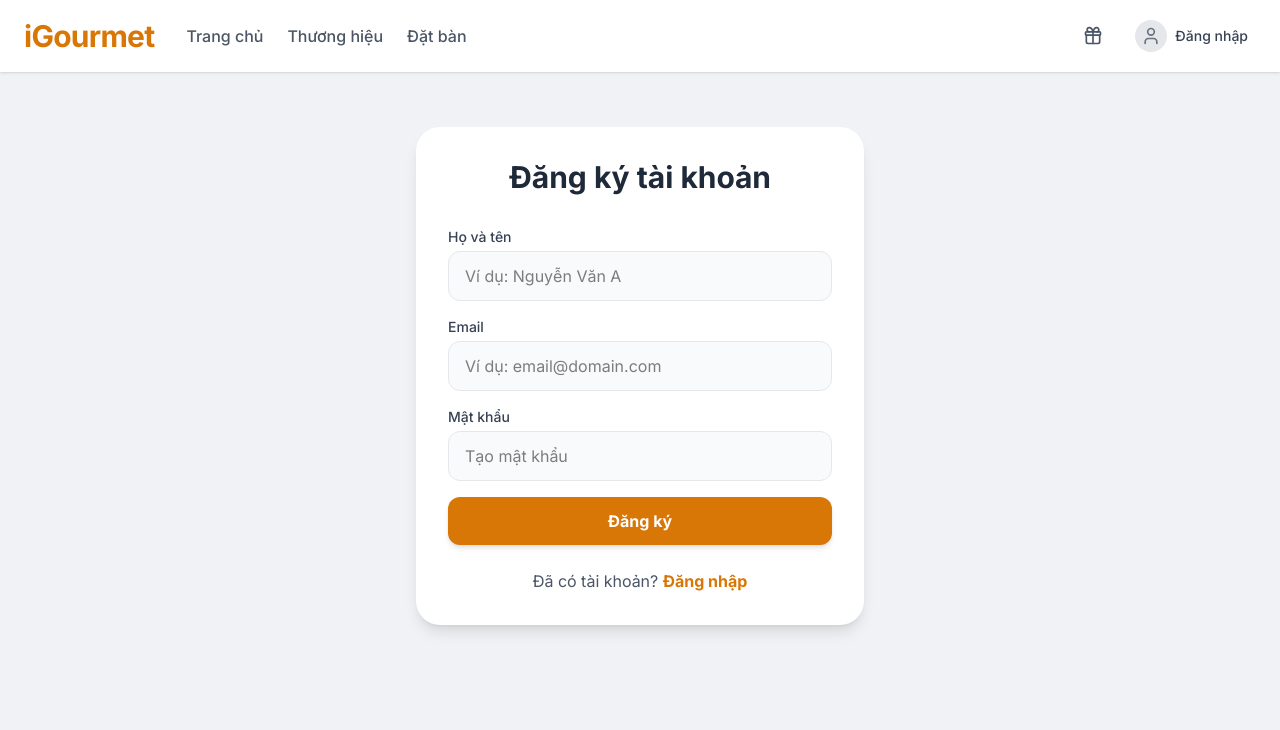
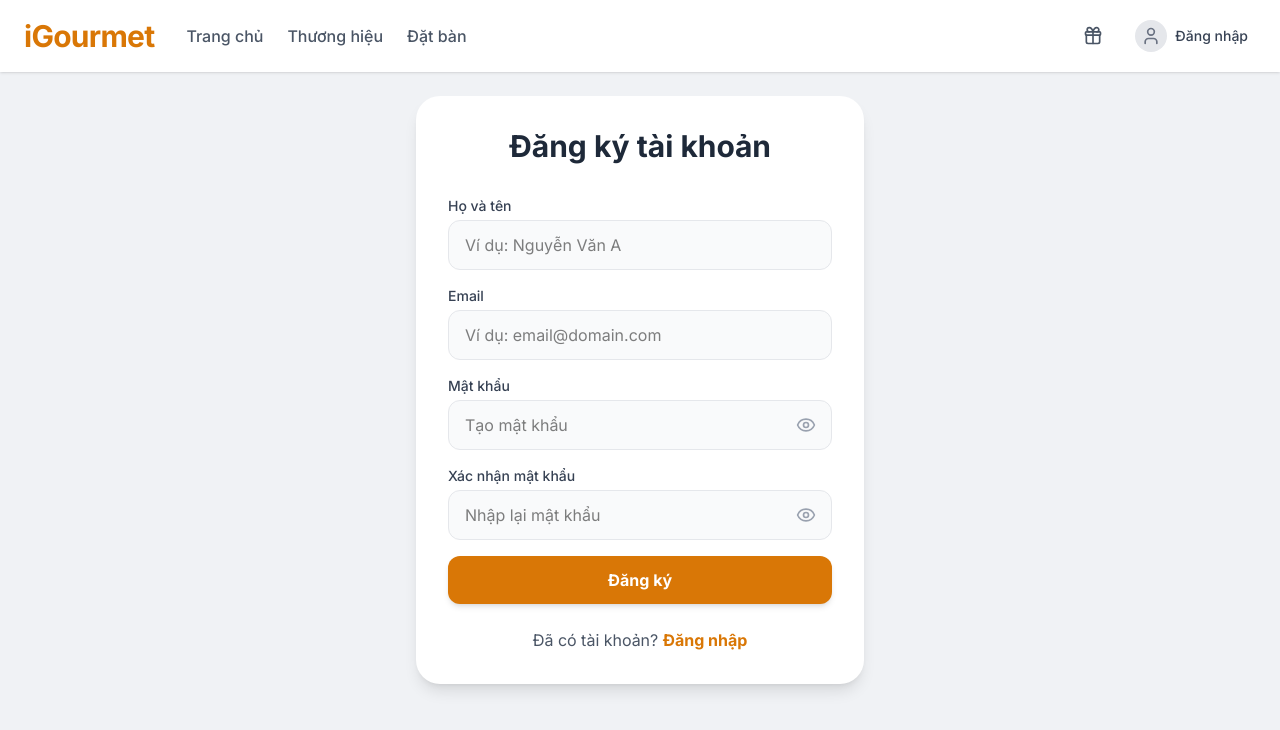
Before and after one commit to sowncns/ManagerRestaurant, a React (Vite) app in the folder igourmet-app/: page /signup in a window 1280 px wide. Shown: the top 730 px of the page. Built offline with nearby package versions, Linux system fonts and the light colour scheme; no server answers.

Commit message:
change QR code voucher

```diff
--- a/igourmet-app/src/components/VoucherModal.tsx
+++ b/igourmet-app/src/components/VoucherModal.tsx
@@ -38,6 +38,8 @@ const VoucherModal = ({ isOpen, onClose }: VoucherModalProps) => {
 
   // QR token 1 lần cho nhân viên quét (gắn khách -> cashback + tích điểm khi thanh toán)
   const [scanToken, setScanToken] = useState<string | null>(null);
+  // Mã gõ tay NGẮN, ephemeral: sống/chết cùng QR (120s), fallback khi không quét được.
+  const [redeemCode, setRedeemCode] = useState<string | null>(null);
   const [tokenLoading, setTokenLoading] = useState(false);
   const [tokenError, setTokenError] = useState('');
   const [timeLeft, setTimeLeft] = useState(0);
@@ -47,6 +49,7 @@ const VoucherModal = ({ isOpen, onClose }: VoucherModalProps) => {
   const openVoucher = async (v: Voucher) => {
     setSelectedVoucher(v);
     setScanToken(null);
+    setRedeemCode(null);
     setTokenError('');
     setTimeLeft(0);
     setTokenLoading(true);
@@ -56,6 +59,7 @@ const VoucherModal = ({ isOpen, onClose }: VoucherModalProps) => {
         customerVoucherId: v.customer_voucher_id,
       });
       setScanToken(res.token);
+      setRedeemCode(res.code ?? null);
       setTimeLeft(res.expiresIn || 120);
     } catch (err: any) {
       setTokenError(err.response?.data?.message || 'Không thể tạo mã QR voucher.');
@@ -67,6 +71,7 @@ const VoucherModal = ({ isOpen, onClose }: VoucherModalProps) => {
   const closeVoucher = () => {
     setSelectedVoucher(null);
     setScanToken(null);
+    setRedeemCode(null);
     setTokenError('');
     setTimeLeft(0);
   };
@@ -235,8 +240,19 @@ const VoucherModal = ({ isOpen, onClose }: VoucherModalProps) => {
             </div>
 
             {scanToken && timeLeft > 0 && (
-              <p className="text-sm font-bold text-[#00a662] mb-2">Hết hạn sau {timeLeft}s</p>
+              <p className="text-center text-sm font-bold text-[#00a662] mb-2">Hết hạn sau {timeLeft}s</p>
             )}
+
+            {/* Ma go tay ngan, ephemeral: het han cung QR (120s). Chi hien khi con hieu luc. */}
+            {redeemCode && timeLeft > 0 && (
+              <div className="text-center mb-3">
+                <p className="text-xs text-gray-500 mb-1">Không quét được? Đọc mã này cho nhân viên nhập:</p>
+                <span className="inline-block font-mono text-2xl font-bold text-gray-900 tracking-widest bg-gray-100 px-4 py-1.5 rounded-lg select-all">
+                  {redeemCode}
+                </span>
+              </div>
+            )}
+
             <p className="text-sm text-gray-600 font-medium text-center px-2">
               Đưa mã QR này cho nhân viên phục vụ hoặc thu ngân để áp dụng giảm giá — bạn cũng được tích điểm & cashback khi thanh toán.
             </p>
--- a/igourmet-app/src/pages/MyQr.tsx
+++ b/igourmet-app/src/pages/MyQr.tsx
@@ -66,7 +66,7 @@ const MyQr = () => {
 
           <div className="mt-8 pt-6 border-t border-gray-100">
             <h3 className="font-bold text-gray-800 text-lg mb-1">{user?.full_name || 'Khách hàng'}</h3>
-            <p className="text-sm text-gray-500">{user?.phone || user?.email || 'Thành viên iGourmet'}</p>
+            <p className="text-sm text-gray-500">{user?.phone || 'Thành viên iGourmet'}</p>
             {user?.id && (
               <p className="mt-2 inline-block px-3 py-1 bg-gray-100 rounded-lg text-xs font-mono text-gray-600 tracking-wider">
                 ID: {String(user.id).padStart(6, '0')}
--- a/igourmet-app/src/pages/Signup.tsx
+++ b/igourmet-app/src/pages/Signup.tsx
@@ -1,5 +1,6 @@
 import { useState } from 'react';
 import { Link, useNavigate } from 'react-router-dom';
+import { Eye, EyeOff } from 'lucide-react';
 import api from '../lib/api';
 
 const Signup = () => {
@@ -8,6 +9,9 @@ const Signup = () => {
     email: '',
     password: '',
   });
+  const [confirmPassword, setConfirmPassword] = useState('');
+  const [showPassword, setShowPassword] = useState(false);
+  const [showConfirm, setShowConfirm] = useState(false);
   const [error, setError] = useState('');
   const [success, setSuccess] = useState('');
   const [loading, setLoading] = useState(false);
@@ -27,6 +31,11 @@ const Signup = () => {
 
     if (!formData.full_name || !formData.email || !formData.password) {
       setError('Vui lòng điền đầy đủ thông tin');
+      return;
+    }
+
+    if (formData.password !== confirmPassword) {
+      setError('Mật khẩu xác nhận không khớp');
       return;
     }
 
@@ -86,14 +95,42 @@ const Signup = () => {
           </div>
           <div>
             <label className="block text-sm font-medium text-gray-700 mb-1">Mật khẩu</label>
+            <div className="relative">
               <input
-              type="password"
+                type={showPassword ? "text" : "password"}
                 name="password"
                 value={formData.password}
                 onChange={handleChange}
-              className="w-full bg-gray-50 border border-gray-200 rounded-xl px-4 py-3 outline-none focus:border-primary focus:ring-1 focus:ring-primary transition-all"
+                className="w-full bg-gray-50 border border-gray-200 rounded-xl px-4 py-3 pr-12 outline-none focus:border-primary focus:ring-1 focus:ring-primary transition-all"
                 placeholder="Tạo mật khẩu"
               />
+              <button
+                type="button"
+                onClick={() => setShowPassword(!showPassword)}
+                className="absolute right-4 top-1/2 -translate-y-1/2 text-gray-400 hover:text-gray-600 focus:outline-none"
+              >
+                {showPassword ? <EyeOff className="w-5 h-5" /> : <Eye className="w-5 h-5" />}
+              </button>
+            </div>
+          </div>
+          <div>
+            <label className="block text-sm font-medium text-gray-700 mb-1">Xác nhận mật khẩu</label>
+            <div className="relative">
+              <input
+                type={showConfirm ? "text" : "password"}
+                value={confirmPassword}
+                onChange={(e) => setConfirmPassword(e.target.value)}
+                className="w-full bg-gray-50 border border-gray-200 rounded-xl px-4 py-3 pr-12 outline-none focus:border-primary focus:ring-1 focus:ring-primary transition-all"
+                placeholder="Nhập lại mật khẩu"
+              />
+              <button
+                type="button"
+                onClick={() => setShowConfirm(!showConfirm)}
+                className="absolute right-4 top-1/2 -translate-y-1/2 text-gray-400 hover:text-gray-600 focus:outline-none"
+              >
+                {showConfirm ? <EyeOff className="w-5 h-5" /> : <Eye className="w-5 h-5" />}
+              </button>
+            </div>
           </div>
           <button
             type="submit"
```
Also changed, not shown: igourmet-app/src/pages/Home.tsx (+34 -6 lines). Lines whose indentation alone changed are shown as unchanged.
